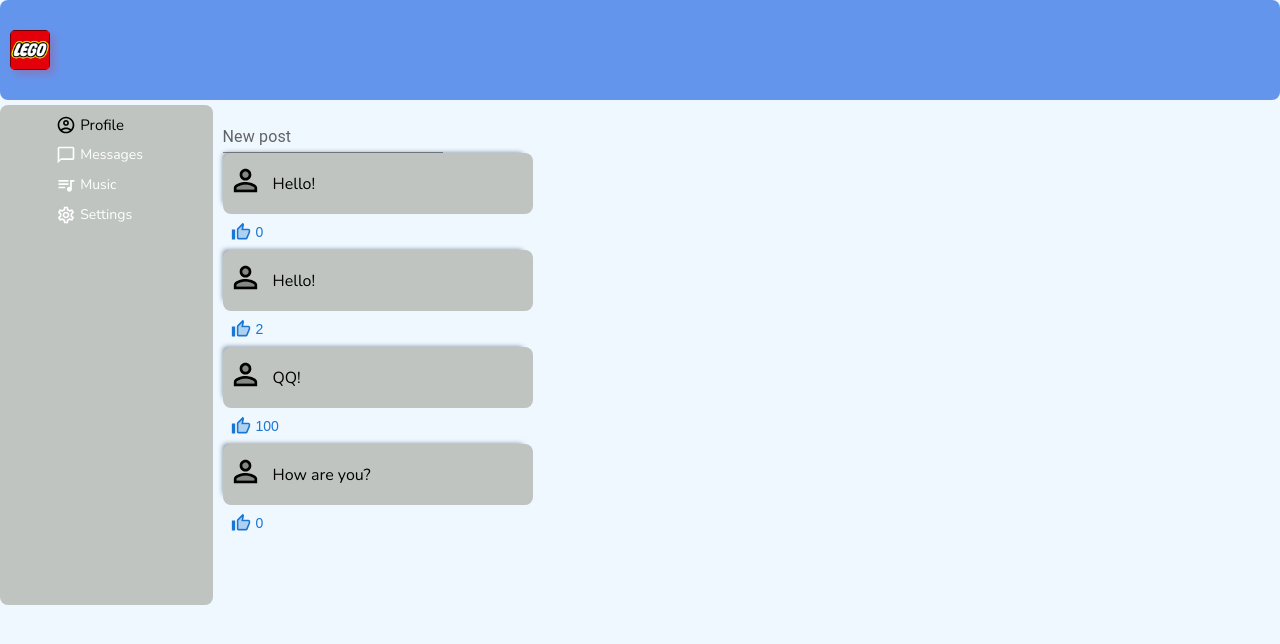
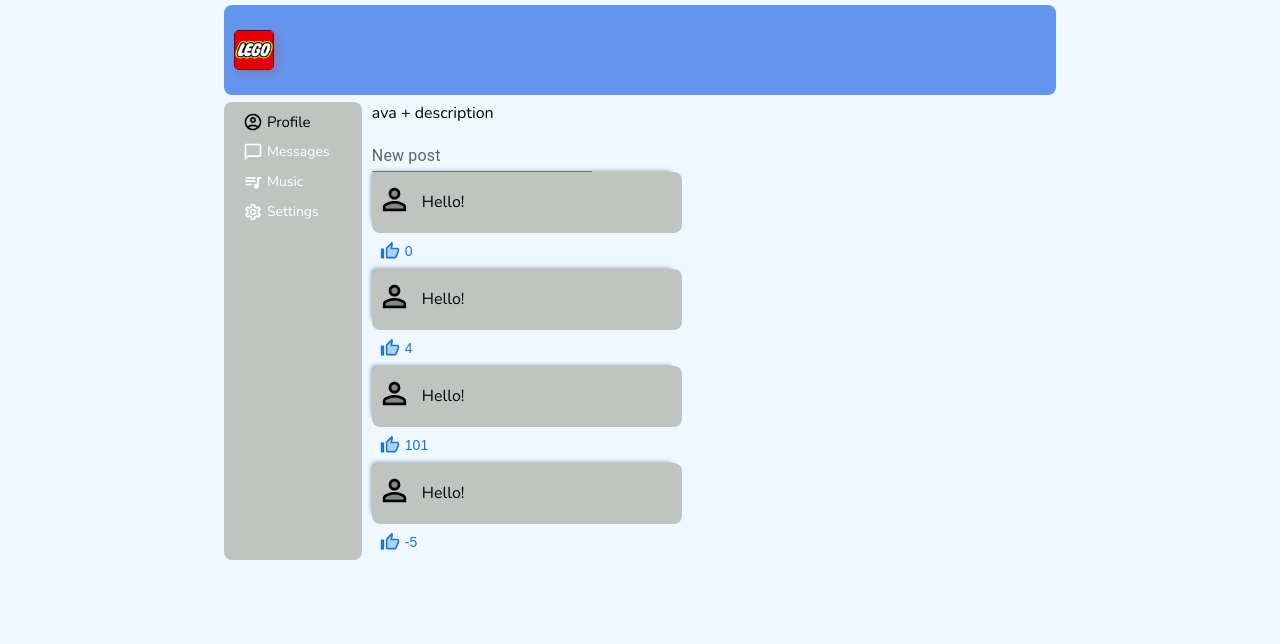
Before and after one commit to sane4ek1994/samurai-way-it-incubator, a React (Create React App) app: page /profile in a window 1280 px wide. Shown: the top 644 px of the page. Built offline with nearby package versions, Linux system fonts and the light colour scheme.

Commit message:
lession 22-27

```diff
--- a/src/components/App/App.tsx
+++ b/src/components/App/App.tsx
@@ -9,16 +9,46 @@ import {Route} from "react-router-dom";
 import {Music} from "../Music/Music";
 import {Settings} from "../Settings/Settings";
 
+type TPostDataElement = {
+    id: string
+    message: string
+    likeCount: number
+}
 
-class App extends React.Component {
+type TDialogItem = {
+    id: string
+    name: string
+}
+
+type TMessageItem = {
+    id: string
+    message: string
+}
+
+export type TDialogData = {
+    dialogData: TDialogItem[]
+}
+
+export type TMessageData = {
+    messageData: TMessageItem[]
+}
+
+export type TPostData = {
+    postData: TPostDataElement[]
+}
+
+type TProps = TPostData & TDialogData & TMessageData
+
+class App extends React.Component<TProps> {
     render() {
+        const {postData, messageData, dialogData} = this.props
         return (
-            <S.AppWrapper >
+            <S.AppWrapper>
                 <Header/>
                 <Navbar/>
                 <S.Content>
-                    <Route path='/profile' component={Profile}/>
-                    <Route path='/messages' component={Dialogs}/>
+                    <Route path='/profile' render={() => <Profile postData={postData}/>}/>
+                    <Route path='/messages' render={() => <Dialogs dialogData={dialogData} messageData={messageData} />}/>
                     <Route path='/music' component={Music}/>
                     <Route path='/settings' component={Settings}/>
                 </S.Content>
--- a/src/components/App/App_styles.ts
+++ b/src/components/App/App_styles.ts
@@ -2,8 +2,9 @@ import styled from "styled-components";
 
 
 const AppWrapper = styled.div`
-
-  width: 100%;
+  width: 65%;
+  margin: 0 auto;
+  padding: 5px;
   display: grid;
   grid-template-areas:
             'header header'
--- /dev/null
+++ b/src/components/Dialogs/DialogItem/DialogItem.tsx
@@ -0,0 +1,23 @@
+import React, {Component} from "react";
+import {NavLink} from "react-router-dom";
+
+type TDialogItem = {
+    id: string
+    name: string
+}
+
+export class DialogItem extends Component<TDialogItem, TDialogItem> {
+    constructor(props: TDialogItem) {
+        super(props);
+        this.state = {id: props.id, name: props.name}
+
+    }
+
+    render() {
+        return (
+            <div className="dialog">
+                <NavLink to={`/messages/${this.props.id}`}>{this.props.name}</NavLink>
+            </div>
+        )
+    }
+}
--- a/src/components/Dialogs/Dialogs.tsx
+++ b/src/components/Dialogs/Dialogs.tsx
@@ -1,19 +1,22 @@
 import React, {Component} from 'react';
 import {S} from './Dialog_styles'
-export  class Dialogs extends Component {
- render() {
+import {DialogItem} from "./DialogItem/DialogItem";
+import {Message} from "./Message/Message";
+import {TDialogData, TMessageData} from "../App/App";
+
+type TDialogs = TDialogData & TMessageData
+
+export class Dialogs extends Component<TDialogs> {
+
+    render() {
+        const {dialogData, messageData} = this.props
         return (
             <S.Dialogs>
                 <div className="dialogs-items">
-                    <div className="dialog">Alex</div>
-                    <div className="dialog">Ksu</div>
-                    <div className="dialog">Lev</div>
-                    <div className="dialog">Alex</div>
+                    {dialogData.map(dialog => <DialogItem key={dialog.id} id={dialog.id} name={dialog.name}/>)}
                 </div>
                 <div className="messages">
-                    <div className="message">Hello!</div>
-                    <div className="message">QQ!</div>
-                    <div className="message">How are you?</div>
+                    {messageData.map(message => <Message key={message.id} message={message.message}/>)}
                 </div>
             </S.Dialogs>
         );
--- /dev/null
+++ b/src/components/Dialogs/Message/Message.tsx
@@ -0,0 +1,19 @@
+import React, {Component} from "react";
+
+type TMessage = {
+    message: string
+}
+
+export class Message extends Component<TMessage, TMessage> {
+    constructor(props: TMessage) {
+        super(props);
+        this.state = {message: props.message}
+    }
+
+    render() {
+        return (
+            <div className="message">{this.props.message}</div>
+        )
+
+    }
+}
--- a/src/components/Header/Header_styles.ts
+++ b/src/components/Header/Header_styles.ts
@@ -1,7 +1,7 @@
 import styled from "styled-components";
 
 const Header = styled.header`
-  height: 100px;
+  height: 90px;
   padding: 0 10px;
   display: flex;
   justify-content: flex-start;
--- a/src/components/Profile/Post/Post.tsx
+++ b/src/components/Post/Post.tsx
@@ -6,6 +6,7 @@ import PersonOutlineTwoToneIcon from '@mui/icons-material/PersonOutlineTwoTone';
 import {S} from './Post_styles';
 
 type TPost = {
+    id: string
     message: string
     likeCount: number
 }
@@ -13,7 +14,7 @@ type TPost = {
 export class Post extends React.Component<TPost, TPost> {
     constructor(props: TPost) {
         super(props);
-        this.state = { message: props.message,likeCount: props.likeCount } ;
+        this.state = {id: props.id, message: props.message, likeCount: props.likeCount};
         this.handleLikeClick = this.handleLikeClick.bind(this);
     }
 
@@ -34,7 +35,7 @@ export class Post extends React.Component<TPost, TPost> {
                 </S.PostWrapper>
                 <S.WrapperBtns>
                     <IconButton onClick={this.handleLikeClick} color="primary" aria-label="like">
-                      <ThumbUpOffAltTwoToneIcon fontSize='small' />
+                        <ThumbUpOffAltTwoToneIcon fontSize='small'/>
                         <span>{likeCount}</span>
                     </IconButton>
                 </S.WrapperBtns>
--- a/src/components/Profile/Profile.tsx
+++ b/src/components/Profile/Profile.tsx
@@ -1,18 +1,25 @@
 import React from 'react';
 import {TextField} from "@mui/material";
-import {Post} from "./Post/Post";
+import {Post} from "../Post/Post";
+import {ProfileInfo} from "./ProfileInfo";
+import {TPostData} from "../App/App";
 
-export class Profile extends React.Component {
+
+export class Profile extends React.Component<TPostData> {
     render() {
-
+        const {postData} = this.props
         return (
             <>
-                <TextField id="standard-basic" label="New post" variant="standard" />
+                <ProfileInfo/>
+                <TextField id="standard-basic" label="New post" variant="standard"/>
                 <ul>
-                    <li> <Post message='Hello!' likeCount={0}/></li>
-                    <li> <Post message='Hello!' likeCount={2}/></li>
-                    <li> <Post message='QQ!' likeCount={100}/></li>
-                    <li> <Post message='How are you?' likeCount={0}/></li>
+                    {postData.map(post =>
+                        <li key={post.id}>
+                            <Post
+                                id={post.id}
+                                message={post.message}
+                                likeCount={post.likeCount}/>
+                        </li>)}
                 </ul>
 
             </>
--- /dev/null
+++ b/src/components/Profile/ProfileInfo.tsx
@@ -0,0 +1,11 @@
+import React, {Component} from 'react';
+
+export class ProfileInfo extends Component {
+    render() {
+        return (
+            <div>
+                ava + description
+            </div>
+        );
+    }
+}
--- a/src/index.tsx
+++ b/src/index.tsx
@@ -4,9 +4,31 @@ import './index.css';
 import App from './components/App/App';
 import {BrowserRouter} from "react-router-dom";
 
+const postData = [
+    {id: '1', message: 'Hello!', likeCount: 0},
+    {id: '2', message: 'Hello!', likeCount: 4},
+    {id: '3', message: 'Hello!', likeCount: 101},
+    {id: '4', message: 'Hello!', likeCount: -5},
+]
+
+const dialogData = [
+    {id: '1', name: 'Alex'},
+    {id: '2', name: 'Ksu'},
+    {id: '3', name: 'Lev'},
+    {id: '4', name: 'Alex'},
+]
+
+const messageData = [
+    {id: '1', message: 'Hello!!'},
+    {id: '2', message: 'QQ!!'},
+    {id: '3', message: 'Im progger!!'},
+    {id: '4', message: 'GG'},
+]
+
+
 ReactDOM.render(
     <BrowserRouter>
-        <App />
+        <App dialogData={dialogData} messageData={messageData} postData={postData}/>
     </BrowserRouter>,
   document.getElementById('root')
 );
```
Also changed, not shown: src/components/Post/Post_styles.ts (renamed from src/components/Profile/Post/Post_styles.ts). Lines whose indentation alone changed are shown as unchanged.
